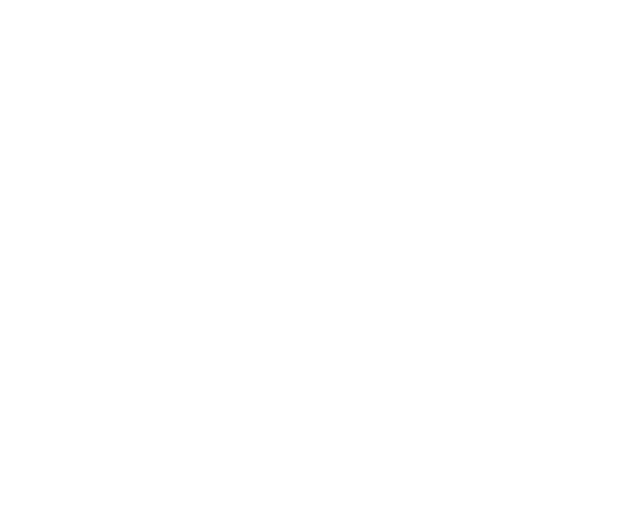
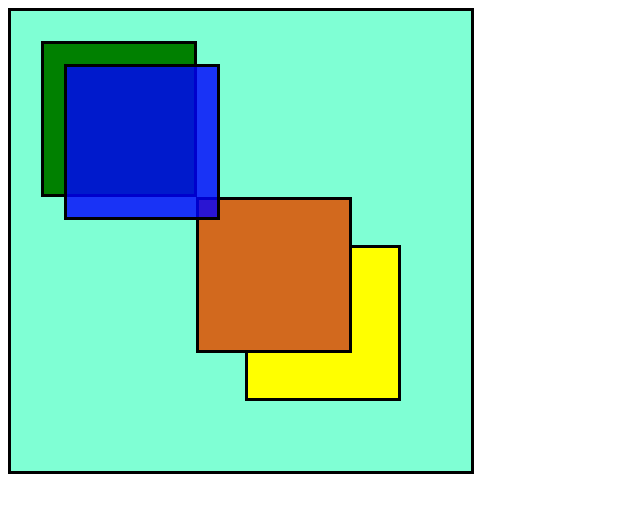
Before and after one commit to cedric-famibelle-pronzola/html_css, a plain HTML site: page 4-positionnement/6-z_index/z_index.html in a window 1280 px wide. Shown: the whole page, without its empty margins (0-640 px from the left). Drawn offline with Linux system fonts and the light colour scheme.

Commit message:
6-z_index end

```diff
--- a/4-positionnement/6-z_index/style.css
+++ b/4-positionnement/6-z_index/style.css
@@ -0,0 +1,56 @@
+.bleue_c
+{
+    position: relative;
+    background-color: aquamarine;
+    width: 400px;
+    height: 400px;
+    border: 3px solid black;
+    padding: 30px;
+    z-index: 3;
+}
+
+.vert
+{
+    position: relative;
+    background-color: green;
+    border: 3px solid black;
+    width: 150px;
+    height: 150px;
+    z-index: 4;
+}
+
+.bleue
+{
+    position: absolute;
+    top: 20px;
+    left: 20px;
+    background-color: rgba(0, 0, 255, 0.8);
+    border: 3px solid black;
+    width: 150px;
+    height: 150px;
+    z-index: 5;
+}
+
+.chocolat
+{
+    position: relative;
+    left: 155px;
+    background-color: chocolate;
+    border: 3px solid black;
+    width: 150px;
+    height: 150px;
+    z-index:1;
+
+}
+
+.jaune
+{
+    position: absolute;
+    bottom : 70px;
+    right: 70px;
+    background-color: yellow;
+    width: 150px;
+    height: 150px;
+    border: 3px solid black;
+    z-index: 0;
+}
--- a/4-positionnement/6-z_index/z_index.html
+++ b/4-positionnement/6-z_index/z_index.html
@@ -7,7 +7,14 @@
         <link rel="stylesheet" href="./style.css">
     </head>
     <body>
+        <div class="bleue_c">
+                <div class="vert">
+                    <div class="bleue"></div>
+                </div>
 
+                <div class="chocolat"></div>
 
+                <div class="jaune"></div>
+        </div>
     </body>
 </html>
```
